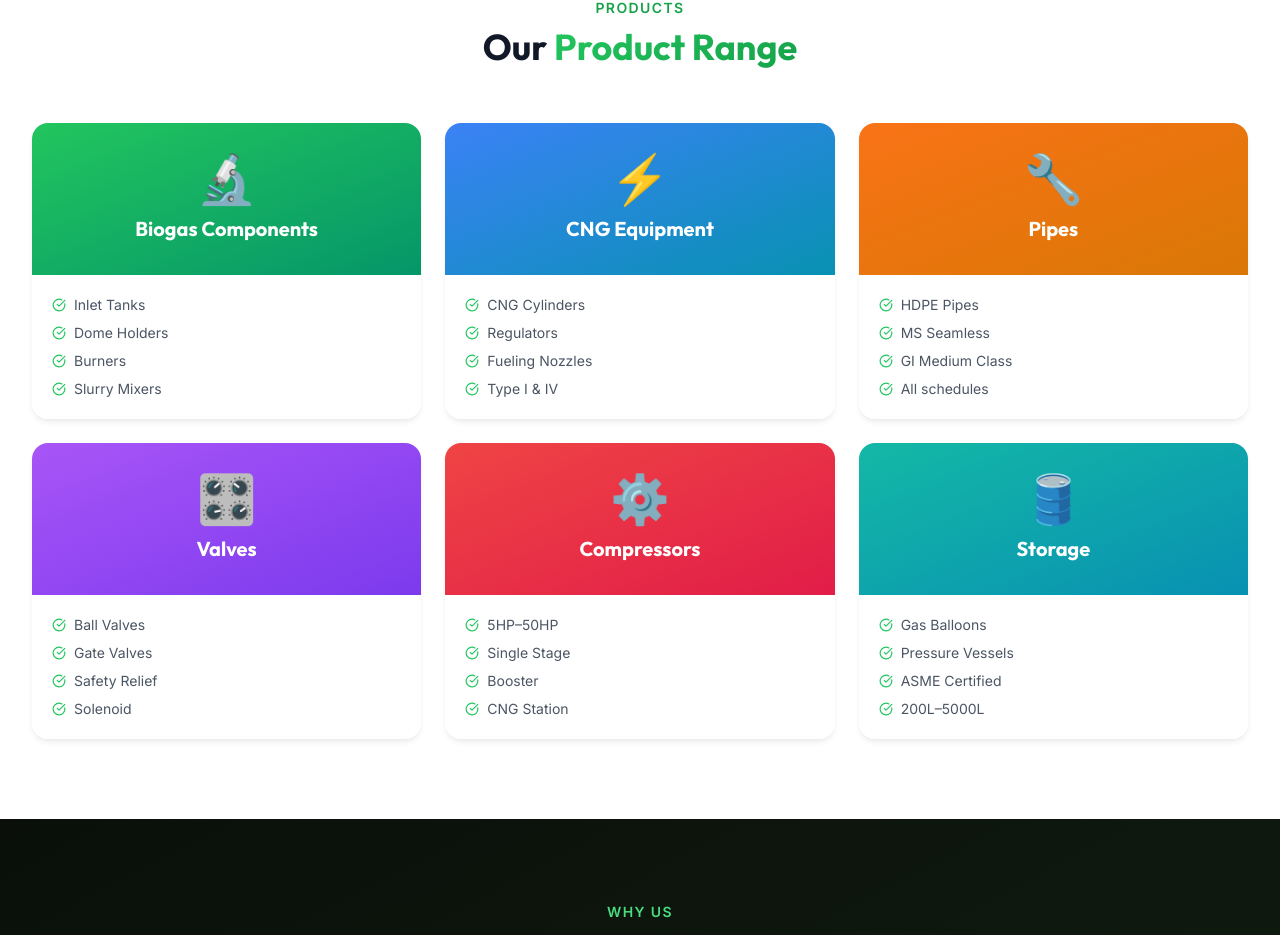
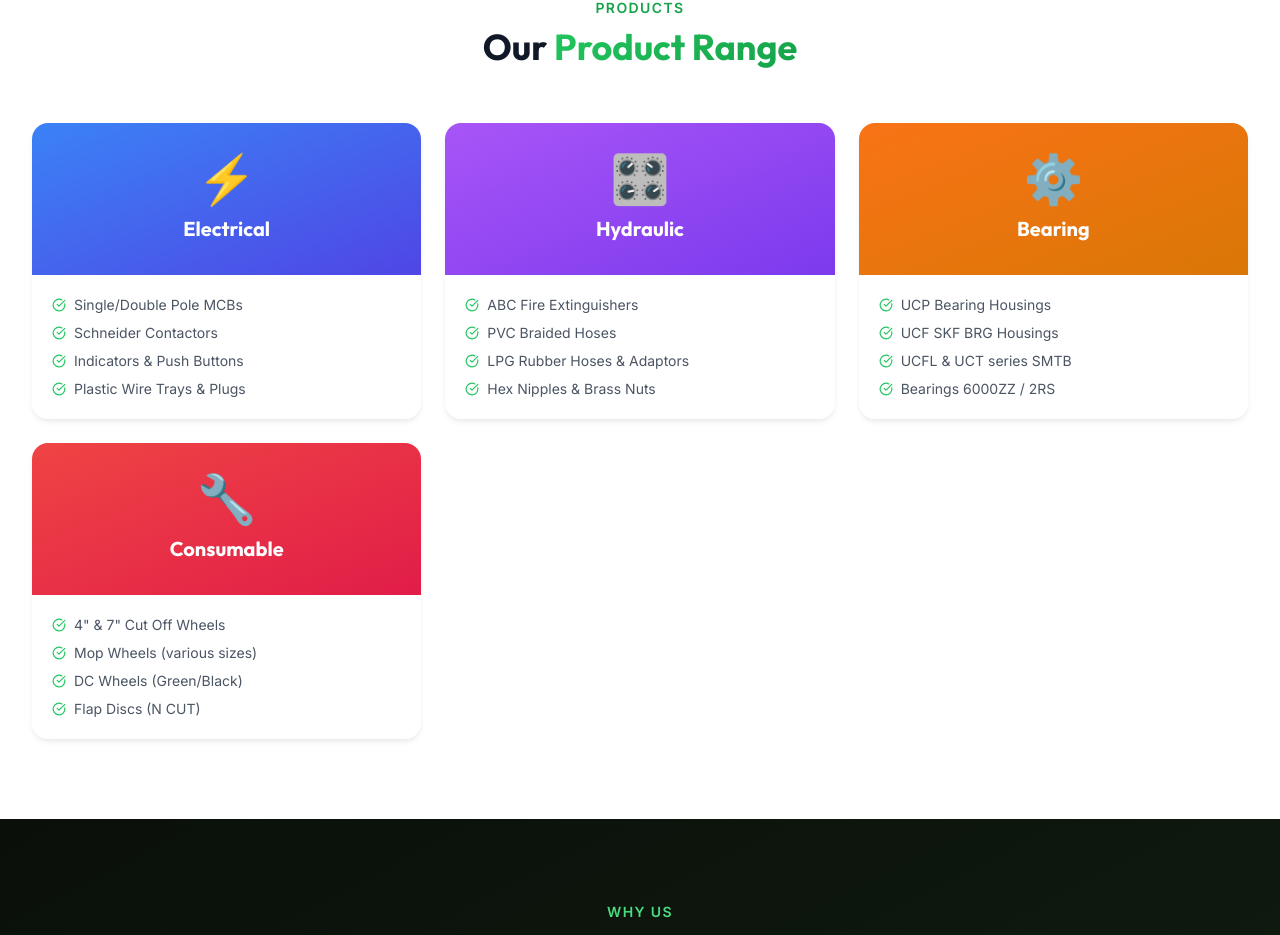
Before and after one commit to zalakdoshi/Inventory_Management_System, a React (Vite) app in the folder client/: page / in a window 1280 px wide. Shown: the part 2238-3173 px from the top of the page. Built offline with nearby package versions, Linux system fonts and the light colour scheme.

Commit message:
Keep only four active categories (Electrical, Hydraulic, Bearing, Consumable) and completely remove all others from code and public site

```diff
--- a/client/src/constants/index.js
+++ b/client/src/constants/index.js
@@ -13,36 +13,18 @@ export const COMPANY = {
 
 // Product Categories
 export const PRODUCT_CATEGORIES = [
-  'Biogas Components',
-  'CNG Equipment',
-  'Pipes',
-  'Valves',
-  'Compressors',
-  'Storage Equipment',
-  'Fittings',
-  'Safety Equipment',
   'Electrical',
   'Hydraulic',
   'Bearing',
   'Consumable',
-  'Other',
 ];
 
 // HSN Codes mapping
 export const HSN_CODES = {
-  'Biogas Components': '8419',
-  'CNG Equipment': '8412',
-  'Pipes': '7304',
-  'Valves': '8481',
-  'Compressors': '8414',
-  'Storage Equipment': '7311',
-  'Fittings': '7307',
-  'Safety Equipment': '3926',
   'Electrical': '8536',
   'Hydraulic': '8412',
   'Bearing': '8482',
   'Consumable': '3824',
-  'Other': '9999',
 };
 
 // GST Rates
--- a/client/src/pages/public/LandingPage.jsx
+++ b/client/src/pages/public/LandingPage.jsx
@@ -14,12 +14,10 @@ const SERVICES = [
 ];
 
 const PRODUCTS = [
-  { name: 'Biogas Components', icon: '🔬', color: 'from-green-500 to-emerald-600', items: ['Inlet Tanks', 'Dome Holders', 'Burners', 'Slurry Mixers'] },
-  { name: 'CNG Equipment', icon: '⚡', color: 'from-blue-500 to-cyan-600', items: ['CNG Cylinders', 'Regulators', 'Fueling Nozzles', 'Type I & IV'] },
-  { name: 'Pipes', icon: '🔧', color: 'from-orange-500 to-amber-600', items: ['HDPE Pipes', 'MS Seamless', 'GI Medium Class', 'All schedules'] },
-  { name: 'Valves', icon: '🎛️', color: 'from-purple-500 to-violet-600', items: ['Ball Valves', 'Gate Valves', 'Safety Relief', 'Solenoid'] },
-  { name: 'Compressors', icon: '⚙️', color: 'from-red-500 to-rose-600', items: ['5HP–50HP', 'Single Stage', 'Booster', 'CNG Station'] },
-  { name: 'Storage', icon: '🛢️', color: 'from-teal-500 to-cyan-600', items: ['Gas Balloons', 'Pressure Vessels', 'ASME Certified', '200L–5000L'] },
+  { name: 'Electrical', icon: '⚡', color: 'from-blue-500 to-indigo-600', items: ['Single/Double Pole MCBs', 'Schneider Contactors', 'Indicators & Push Buttons', 'Plastic Wire Trays & Plugs'] },
+  { name: 'Hydraulic', icon: '🎛️', color: 'from-purple-500 to-violet-600', items: ['ABC Fire Extinguishers', 'PVC Braided Hoses', 'LPG Rubber Hoses & Adaptors', 'Hex Nipples & Brass Nuts'] },
+  { name: 'Bearing', icon: '⚙️', color: 'from-orange-500 to-amber-600', items: ['UCP Bearing Housings', 'UCF SKF BRG Housings', 'UCFL & UCT series SMTB', 'Bearings 6000ZZ / 2RS'] },
+  { name: 'Consumable', icon: '🔧', color: 'from-red-500 to-rose-600', items: ['4" & 7" Cut Off Wheels', 'Mop Wheels (various sizes)', 'DC Wheels (Green/Black)', 'Flap Discs (N CUT)'] },
 ];
 
 const STATS = [
```
Also changed, not shown: 1 other file (tests, documents, lock files or other folders).
